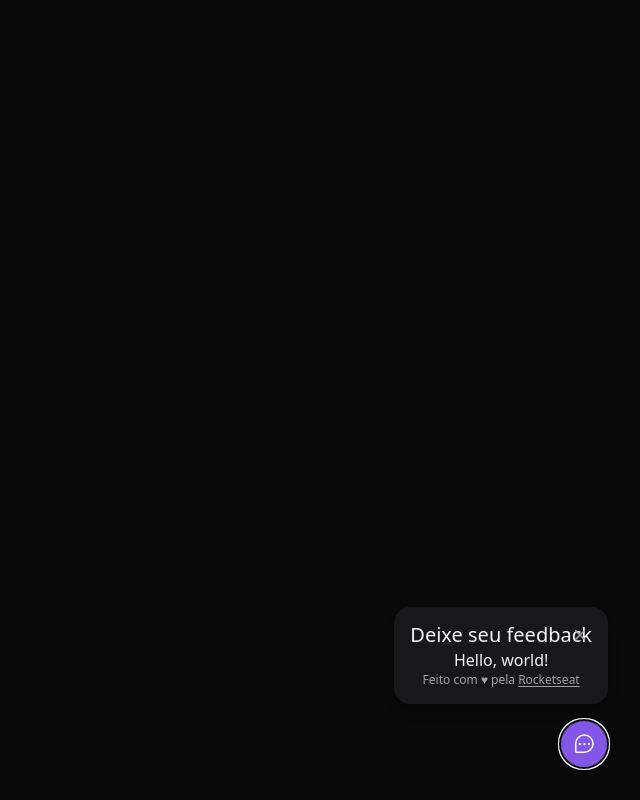
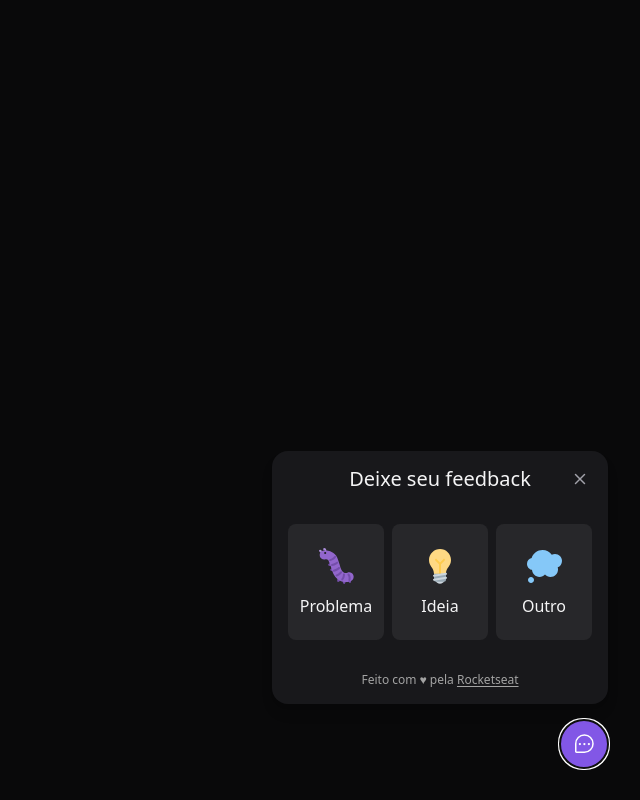
Before and after one commit to lucianakyoko/NLW-Return, a React (Vite) app in the folder Feedget/web/: page / in a window 1280 px wide. Both pictures are taken after a click on the button "Feedback". Shown: the whole page, without its empty margins (640-1280 px from the left). Built offline with nearby package versions, Linux system fonts and the light colour scheme.

Commit message:
feat(Feedget/web): add feedback types buttons

```diff
--- a/Feedget/web/src/components/WidgetForm.tsx
+++ b/Feedget/web/src/components/WidgetForm.tsx
@@ -1,6 +1,38 @@
 import { CloseButton } from "./CloseButton";
+import bugImageUrl from '../assets/bug.svg';
+import ideaImageUrl from '../assets/idea.svg';
+import thoughtImageUrl from '../assets/thought.svg';
+import { useState } from "react";
+
+const feedbackTypes = {
+  BUG: {
+    title: 'Problema',
+    image: {
+      source: bugImageUrl,
+      alt: 'Imagem de um inseto'
+    }
+  },
+  IDEA: {
+    title: 'Ideia',
+    image: {
+      source: ideaImageUrl,
+      alt:'Imagem de uma lâmpada '
+    }
+  },
+  OTHER: {
+    title: 'Outro',
+    image: {
+      source: thoughtImageUrl ,
+      alt: 'Imagem de uma nuvem de pensamento '
+    }
+  }
+};
+
+type FeedbackType = keyof typeof feedbackTypes
 
 export function WidgetForm() {
+  const [feedbackType, setFeedbackType] = useState<FeedbackType | null>(null);
+
   return (
     <div className="bg-zinc-900 p-4 relative rounded-2xl mb-4 flex flex-col items-center shadow-lg w-[calc(100vw-2rem)] md:w-auto">
       <header>
@@ -8,7 +40,25 @@
         <CloseButton />
       </header>
 
-      <p>Hello, world!</p>
+      { !feedbackType ? (
+        <div className="flex py-8 gap-2 w-full">
+        { Object.entries(feedbackTypes).map(([key, value]) => {
+          return(
+            <button
+              key={key}
+              className="bg-zinc-800 rounded-lg py-5 w-24 flex-1 flex flex-col items-center gap-2 border-2 border-transparent hover:border-brand-500 focus:border-brand-500 focus:outline-none"
+              onClick={() => setFeedbackType(key as FeedbackType)}
+              type="button"
+            >
+              <img src={value.image.source} alt={ value.image.source } />
+              <span>{ value.title }</span>
+            </button>
+          );
+        }) }
+      </div>
+      ) : (
+        <p>Hello, word</p>
+      )}
 
       <footer className="text-xs text-neutral-400">
         Feito com ♥ pela <a className="underline underline-offset-2" href="https://rocketseat.com.br">Rocketseat</a>
```
